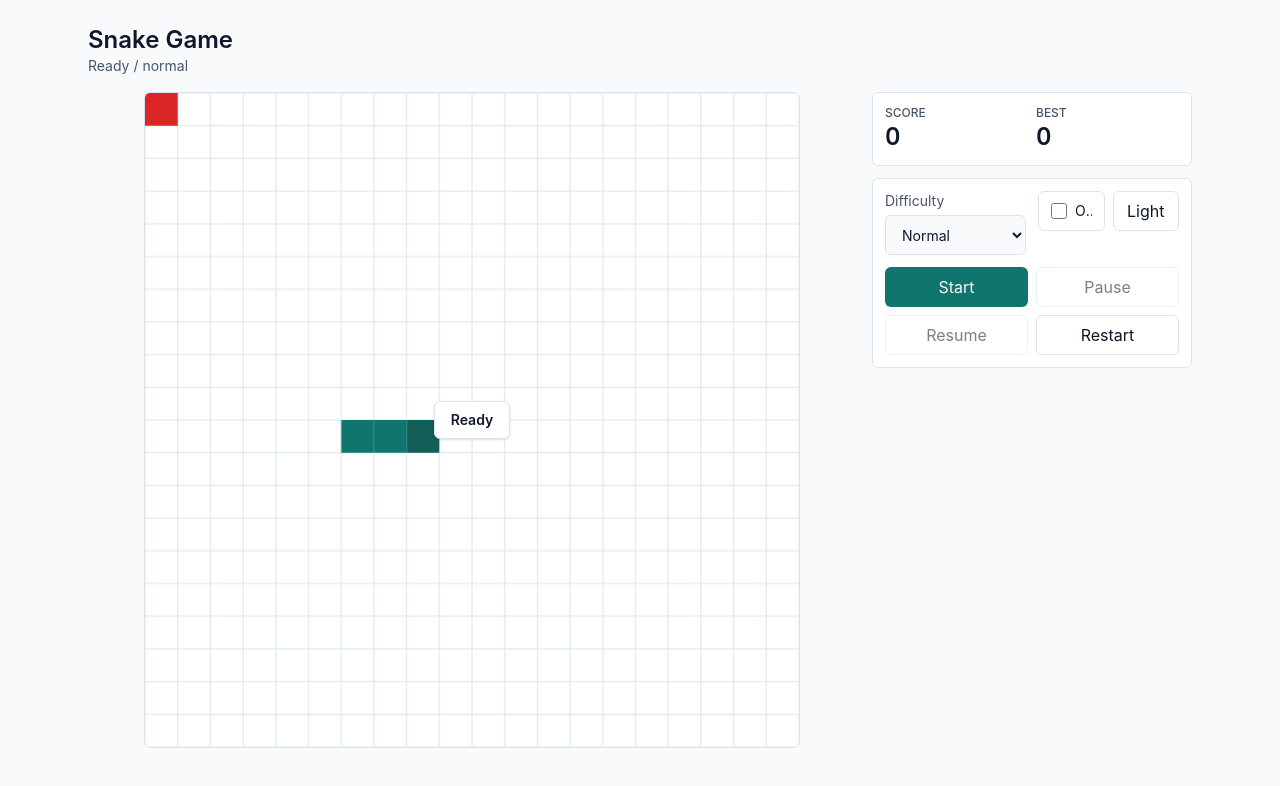
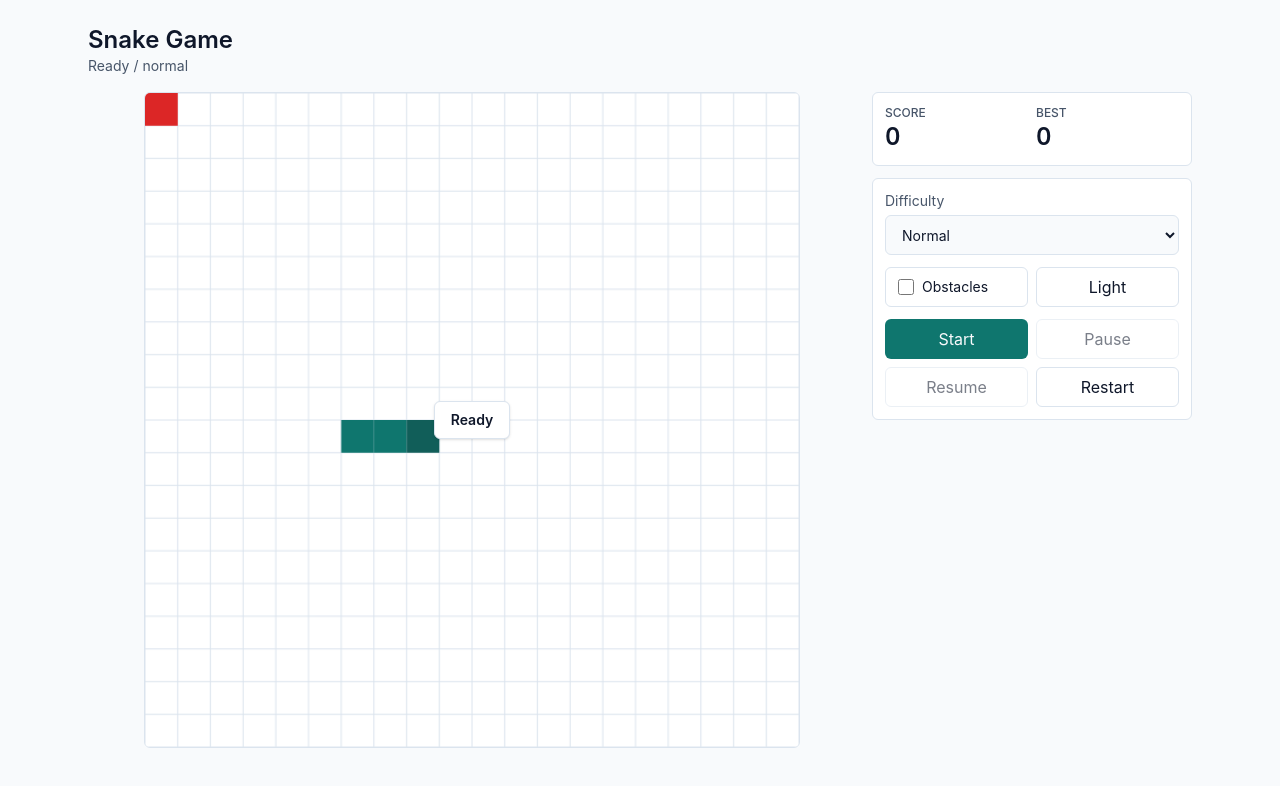
Before and after one commit to borgesme/snake-game-web, a React (Vite) app: page / in a window 1280 px wide. Shown: the top 786 px of the page. Built offline with nearby package versions, Linux system fonts and the light colour scheme.

Commit message:
fix: 修复移动端布局溢出

```diff
--- a/src/App.tsx
+++ b/src/App.tsx
@@ -29,8 +29,8 @@ export default function App() {
   }, [mode]);
 
   return (
-    <main className="min-h-dvh bg-[var(--color-bg)] text-[var(--color-text)]">
-      <div className="mx-auto flex min-h-dvh max-w-6xl flex-col gap-4 px-3 py-4 sm:px-4 lg:px-6 lg:py-6">
+    <main className="min-h-dvh overflow-x-hidden bg-[var(--color-bg)] text-[var(--color-text)]">
+      <div className="mx-auto flex min-h-dvh w-full max-w-6xl flex-col gap-4 px-3 py-4 sm:px-4 lg:px-6 lg:py-6">
         <GameHeader difficulty={difficulty} state={game.state} />
 
         <MobileActionBar
@@ -41,7 +41,7 @@ export default function App() {
           onStart={game.start}
         />
 
-        <section className="grid flex-1 gap-4 lg:grid-cols-[minmax(0,1fr)_320px] lg:items-start">
+        <section className="grid w-full min-w-0 flex-1 gap-4 lg:grid-cols-[minmax(0,1fr)_320px] lg:items-start">
           <BoardArea
             mode={mode}
             state={game.state}
@@ -91,7 +91,7 @@ interface MobileActionBarProps {
 }
 
 const mobileActionButtonClass =
-  'flex h-10 min-w-0 items-center justify-center overflow-hidden rounded-md border border-[var(--color-grid)] px-3 text-sm font-medium whitespace-nowrap text-ellipsis transition disabled:cursor-not-allowed disabled:opacity-45';
+  'flex h-10 w-full min-w-0 items-center justify-center overflow-hidden rounded-md border border-[var(--color-grid)] px-3 text-sm font-medium whitespace-nowrap text-ellipsis transition disabled:cursor-not-allowed disabled:opacity-45';
 
 const mobilePrimaryButtonClass = `${mobileActionButtonClass} bg-[var(--color-primary)] text-[var(--color-bg)] border-transparent hover:bg-[var(--color-primary-strong)]`;
 const mobileQuietButtonClass = `${mobileActionButtonClass} bg-[var(--color-surface)] text-[var(--color-text)] hover:bg-[var(--color-surface-muted)]`;
@@ -104,7 +104,10 @@ function MobileActionBar({
   onStart,
 }: MobileActionBarProps) {
   return (
-    <section aria-label="Quick game actions" className="grid grid-cols-2 gap-2 lg:hidden">
+    <section
+      aria-label="Quick game actions"
+      className="grid w-full min-w-0 grid-cols-[minmax(0,1fr)_minmax(0,1fr)] gap-2 lg:hidden"
+    >
       <button
         className={mobilePrimaryButtonClass}
         disabled={phase !== 'ready'}
@@ -148,8 +151,8 @@ function BoardArea({
   onDirection: (direction: Direction) => void;
 }) {
   return (
-    <div className={`flex min-w-0 flex-col items-center gap-3 ${className}`}>
-      <div className="relative w-full max-w-[min(100%,calc(100dvh-15rem))] sm:max-w-[min(100%,calc(100dvh-13rem))] lg:max-w-[min(100%,calc(100dvh-9rem))]">
+    <div className={`flex w-full min-w-0 flex-col items-center gap-3 ${className}`}>
+      <div className="relative w-full max-w-[min(calc(100vw-1.5rem),calc(100dvh-15rem))] sm:max-w-[min(calc(100vw-2rem),calc(100dvh-13rem))] lg:max-w-[min(100%,calc(100dvh-9rem))]">
         <GameBoard mode={mode} state={state} onDirection={onDirection} />
         <StatusOverlay phase={state.phase} />
       </div>
--- a/src/components/ControlPanel.tsx
+++ b/src/components/ControlPanel.tsx
@@ -41,7 +41,7 @@ export function ControlPanel({
       aria-label="Game controls"
       className="w-full rounded-md border border-[var(--color-grid)] bg-[var(--color-surface)] p-3"
     >
-      <div className="grid gap-3 sm:grid-cols-2">
+      <div className="grid gap-3">
         <label className="flex min-w-0 flex-col gap-1 text-sm text-[var(--color-text-muted)]">
           Difficulty
           <select
@@ -56,7 +56,7 @@ export function ControlPanel({
           </select>
         </label>
 
-        <div className="grid grid-cols-2 gap-2">
+        <div className="grid grid-cols-[minmax(0,1fr)_minmax(0,1fr)] gap-2">
           <label className="flex h-10 items-center gap-2 rounded-md border border-[var(--color-grid)] px-3 text-sm text-[var(--color-text)]">
             <input
               className="size-4 shrink-0 accent-[var(--color-primary)]"
```
